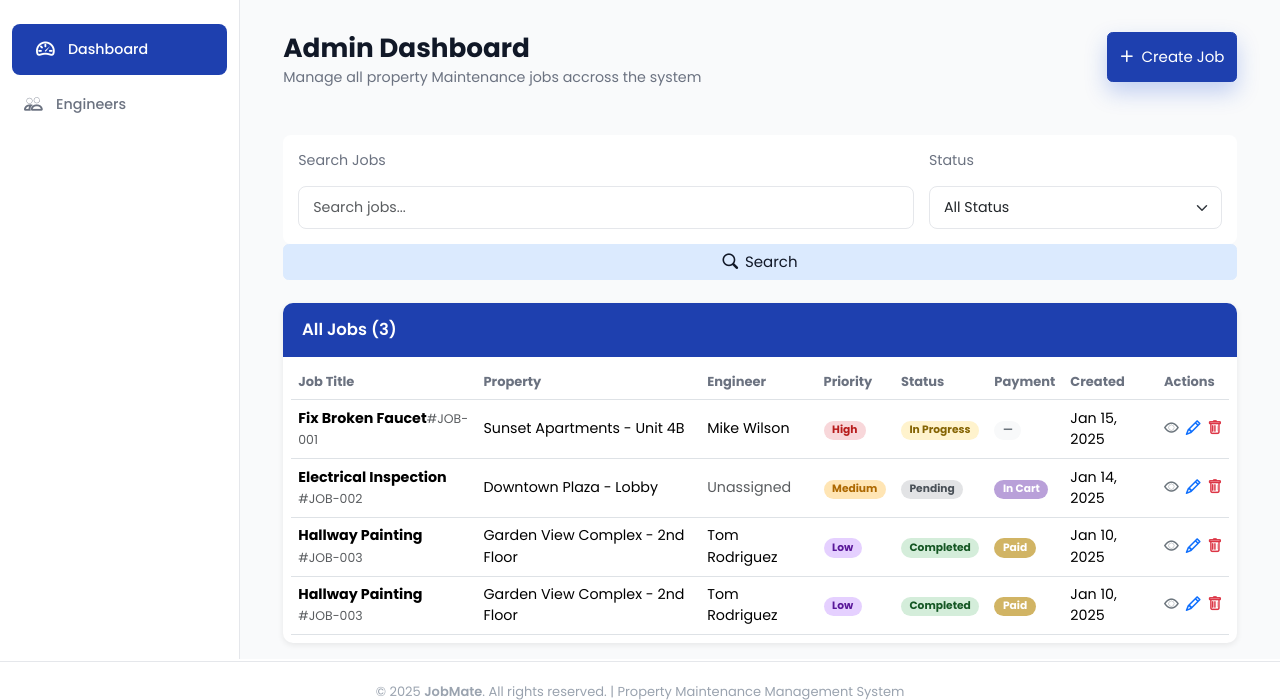
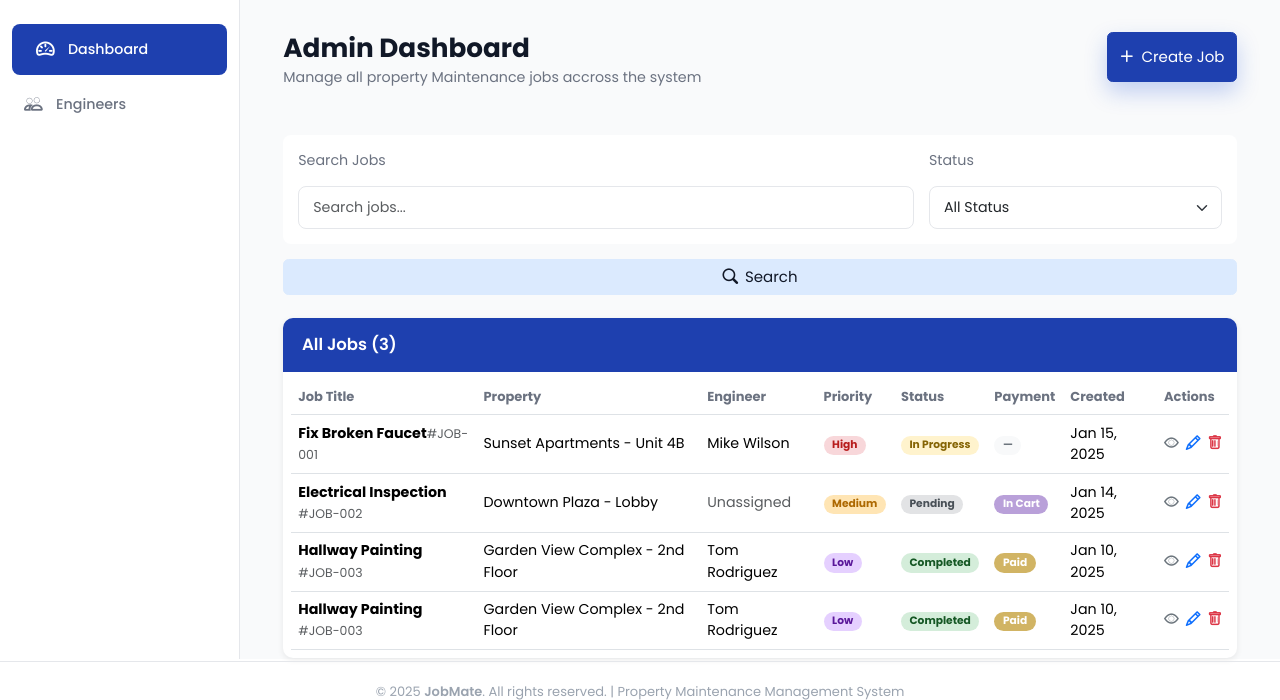
Before and after one commit to Basit-Dev/JobMate, a Django app: page /admin_dashboard/all_jobs/ in a window 1280 px wide. Shown: the part 73-773 px from the top of the page. Run offline with Django 5.2, Linux system fonts and the light colour scheme.

Commit message:
Update all_jobs.html
Margin added to top of button

```diff
--- a/jobmate/admin_dashboard/templates/all_jobs.html
+++ b/jobmate/admin_dashboard/templates/all_jobs.html
@@ -35,7 +35,7 @@
   </div>
 
   <!-- SEARCH BUTTON -->
-  <button class="btn btn-secondary">
+  <button class="btn btn-secondary mt-3">
     <i class="bi bi-search me-2"></i>Search
   </button>
 
```
